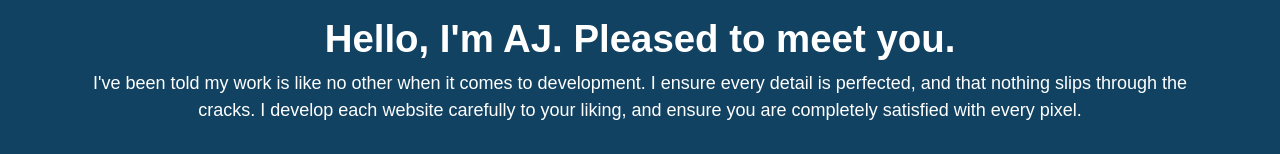
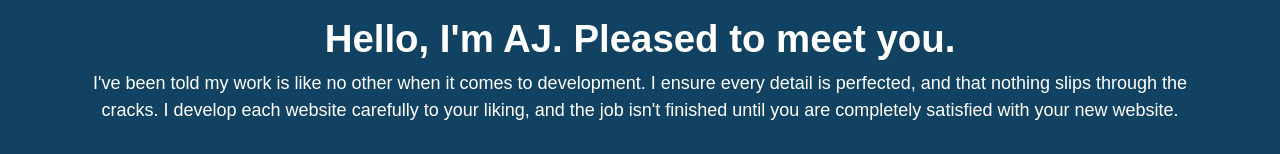
Before and after one commit to ajCastiglione/portfolio-site, a React (Create React App) app: page / in a window 1280 px wide. Shown: the part 646-800 px from the top of the page. Built offline with nearby package versions, Linux system fonts and the light colour scheme; a web font is replaced by a local one.

Commit message:
changed body text in intro

```diff
--- a/src/partials/Body.js
+++ b/src/partials/Body.js
@@ -100,7 +100,8 @@ class Body extends Component {
               I've been told my work is like no other when it comes to
               development. I ensure every detail is perfected, and that nothing
               slips through the cracks. I develop each website carefully to your
-              liking, and ensure you are completely satisfied with every pixel.
+              liking, and the job isn't finished until you are completely
+              satisfied with your new website.
             </p>
           </div>
         </section>
```
